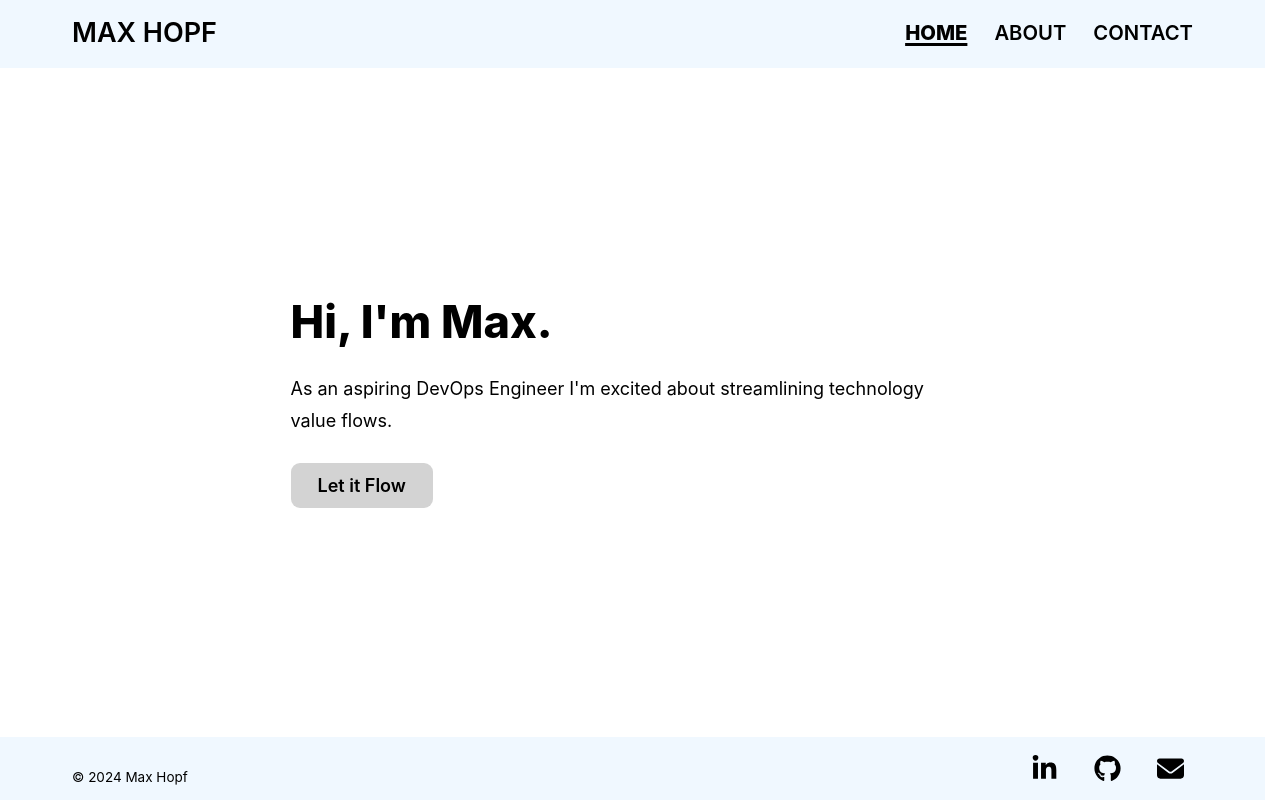
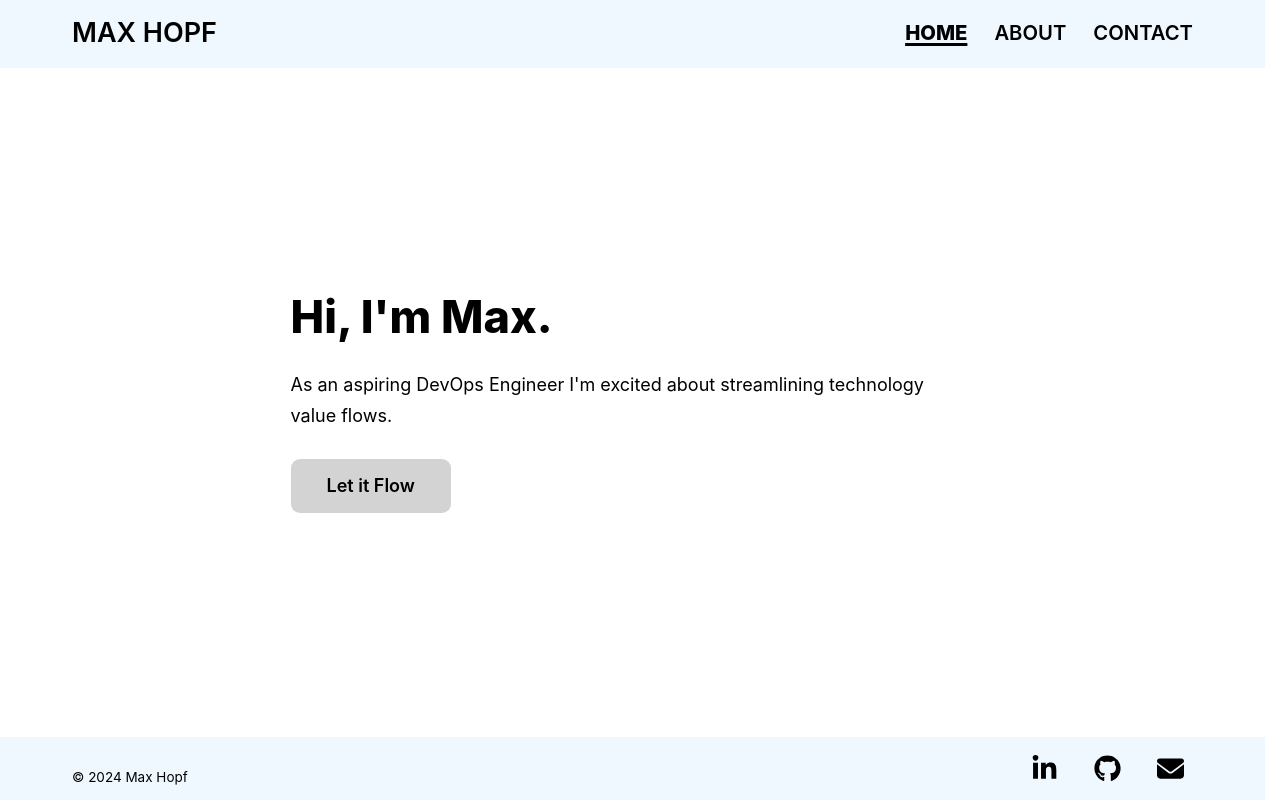
Before and after one commit to MaxHopf/my-website, a Vue app: page / in a window 1280 px wide. Built offline with nearby package versions, Linux system fonts and the light colour scheme.

Commit message:
Refractor button styles into "button.css"

```diff
--- /dev/null
+++ b/src/assets/styles/button.css
@@ -0,0 +1,13 @@
+button,
+a {
+  text-align: center;
+  padding: 1rem 2rem;
+  border: none;
+  border-radius: 0.5rem;
+  background-color: lightgray;
+  color: black;
+  &:hover {
+    cursor: pointer;
+    filter: brightness(105%);
+  }
+}
--- a/src/assets/styles/main.css
+++ b/src/assets/styles/main.css
@@ -16,21 +16,6 @@ main {
   overflow-y: scroll;
   -ms-overflow-style: none;
   scrollbar-width: none;
-}
-
-button {
-  font-size: 1.125rem;
-  font-weight: 500;
-  line-height: 1.5rem;
-  padding: 0.75rem 1.5rem;
-  border: none;
-  border-radius: 0.5rem;
-  background-color: lightgray;
-  color: black;
-  &:hover {
-    cursor: pointer;
-    filter: brightness(105%);
-  }
 }
 
 /* @import './base.css';
--- a/src/components/CalloutComponent.vue
+++ b/src/components/CalloutComponent.vue
@@ -65,7 +65,7 @@ svg {
   }
 } */
 
-a {
+/* a {
   display: inline-block;
   text-decoration: none;
   background-color: rgb(234, 186, 12);
@@ -76,5 +76,5 @@ a {
     cursor: pointer;
     filter: brightness(105%);
   }
-}
+} */
 </style>
--- a/src/components/FooterComponent.vue
+++ b/src/components/FooterComponent.vue
@@ -48,6 +48,7 @@ footer {
     display: flex;
     gap: 1rem;
     a {
+      all: unset;
       display: flex;
       flex-direction: center;
       align-items: center;
--- a/src/components/HeaderComponent.vue
+++ b/src/components/HeaderComponent.vue
@@ -49,6 +49,7 @@ header {
       list-style: none;
     }
     a {
+      all: unset;
       text-decoration: none;
       font-size: 1.125rem;
       line-height: 1.125rem;
--- a/src/main.js
+++ b/src/main.js
@@ -2,9 +2,10 @@ import { createApp } from 'vue'
 import App from './App.vue'
 import router from './router'
 
+import './assets/styles/reset.css'
 import './assets/styles/main.css'
-import './assets/styles/reset.css'
 import './assets/styles/typography.css'
+import './assets/styles/button.css'
 import './assets/styles/input.css'
 
 const app = createApp(App)
```
